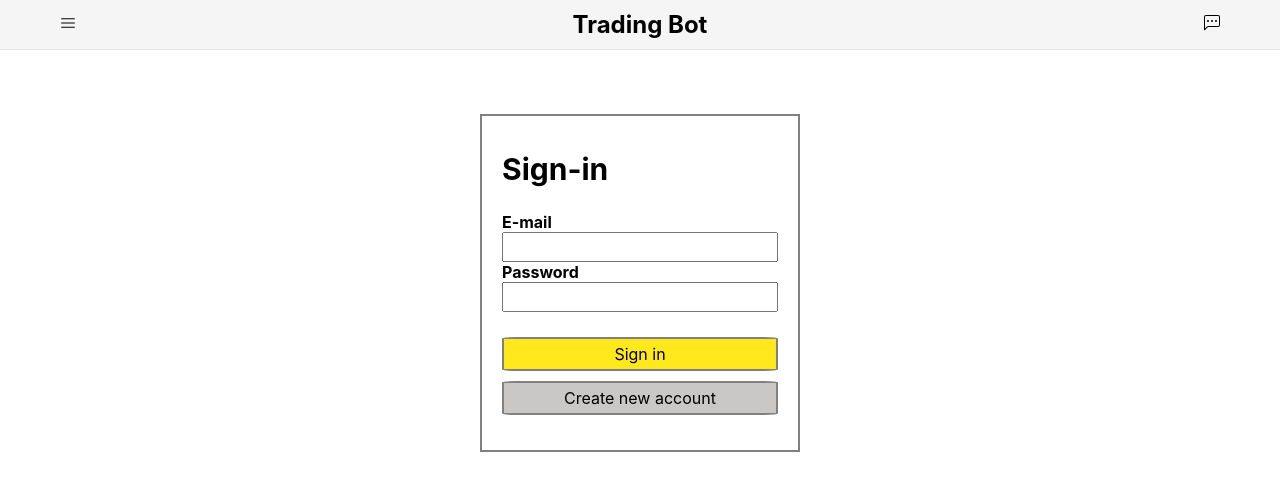
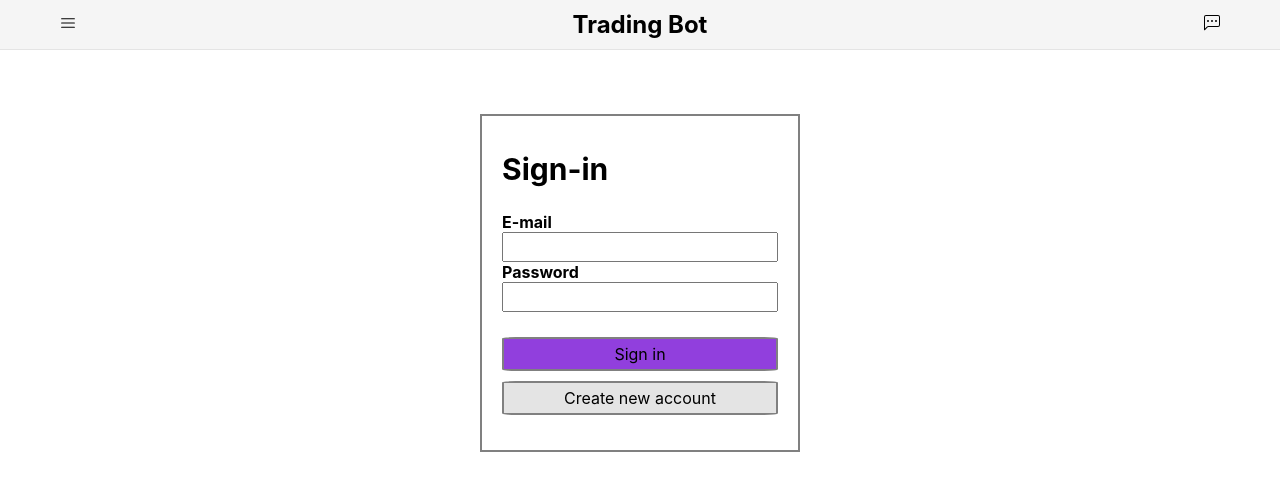
Before and after one commit to Art1us/trading_bot_front, a React (Create React App) app: page /login in a window 1280 px wide. Shown: the top 490 px of the page. Built offline with nearby package versions, Linux system fonts and the light colour scheme.

Commit message:
add color to button login

```diff
--- a/src/pages/Login/Login.css
+++ b/src/pages/Login/Login.css
@@ -53,17 +53,17 @@
 }
 
 .btn__login__yellow {
-  background-color: rgb(255, 232, 27);
+  background-color: rgb(145, 63, 221);
 }
 
 .btn__login__yellow:hover {
-  background-color: rgb(239, 215, 3);
+  background-color: rgb(131, 43, 214);
 }
 
 .btn__login__grey {
-  background-color: rgb(202, 199, 199);
+  background-color: rgb(228, 228, 228);
 }
 
 .btn__login__grey:hover {
-  background-color: rgb(176, 173, 173);
+  background-color: rgb(217, 215, 215);
 }
```
